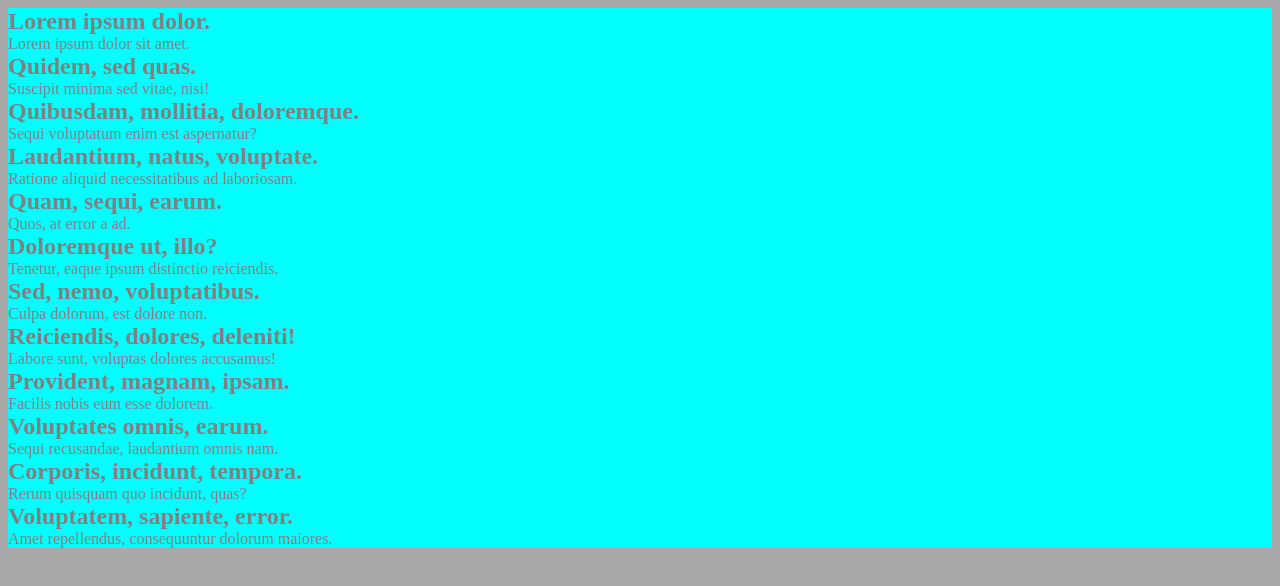
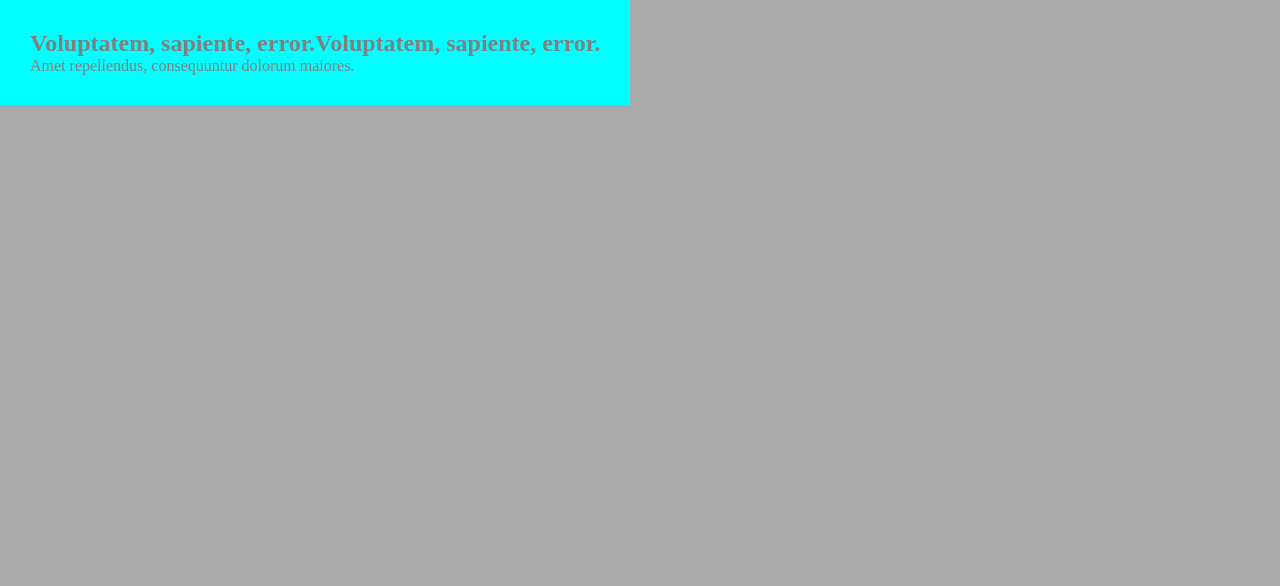
Before and after one commit to vlad517/html-css-lessons, a plain HTML site: page layers.html in a window 1280 px wide. Drawn offline with Linux system fonts and the light colour scheme.

Commit message:
Add files via upload

```diff
--- a/layers.html
+++ b/layers.html
@@ -7,17 +7,21 @@
 <style media="screen">
   body{
     background-color: darkgrey;
+    margin: 0px;
   }
   #fan .slice{
 
     color: grey;
     background-color: aqua;
+    position: absolute;
+    padding: 30px;
 
   }
   #fan h2,#fan p{
 
     margin: 0px;
   }
+
 
 
 
@@ -78,7 +82,7 @@
     <p>Rerum quisquam quo incidunt, quas?</p>
   </div>
   <div class="slice">
-    <h2>Voluptatem, sapiente, error.</h2>
+    <h2>Voluptatem, sapiente, error.Voluptatem, sapiente, error.</h2>
     <p>Amet repellendus, consequuntur dolorum maiores.</p>
   </div>
 </div>
```
